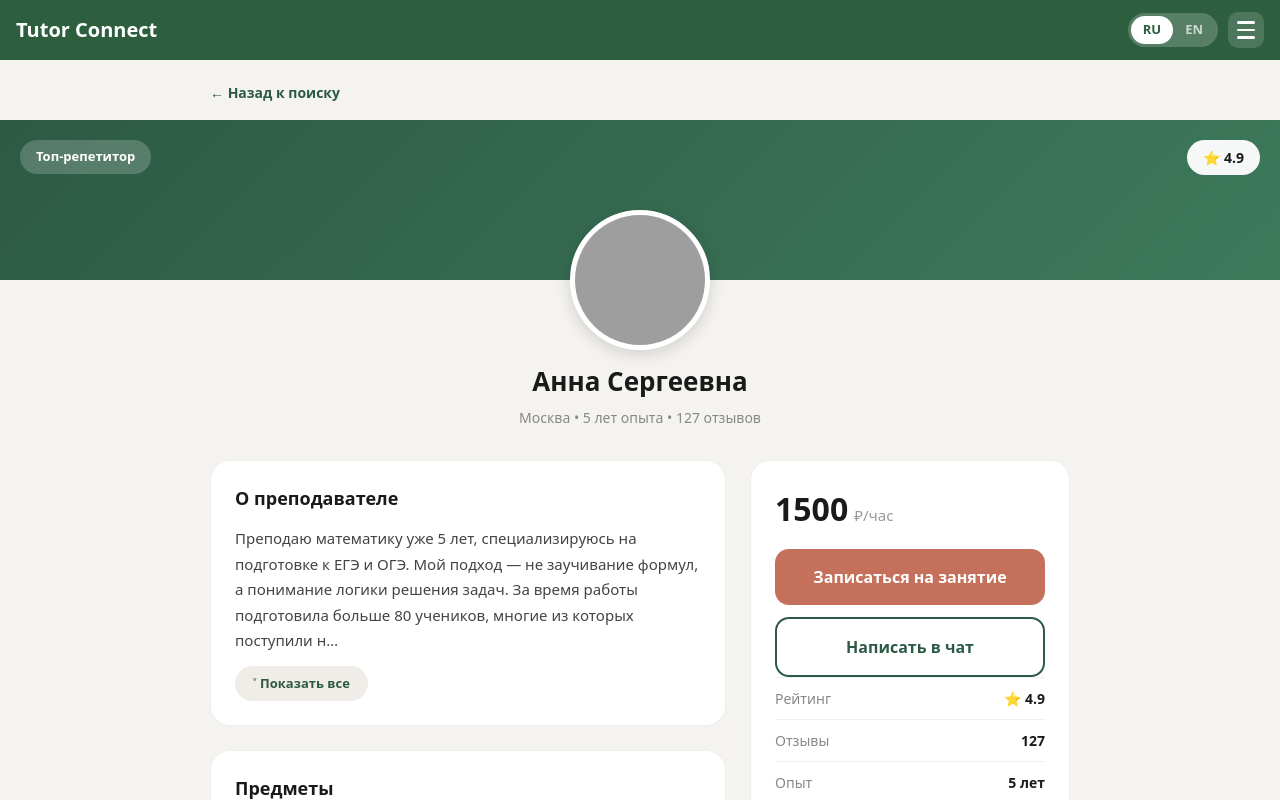
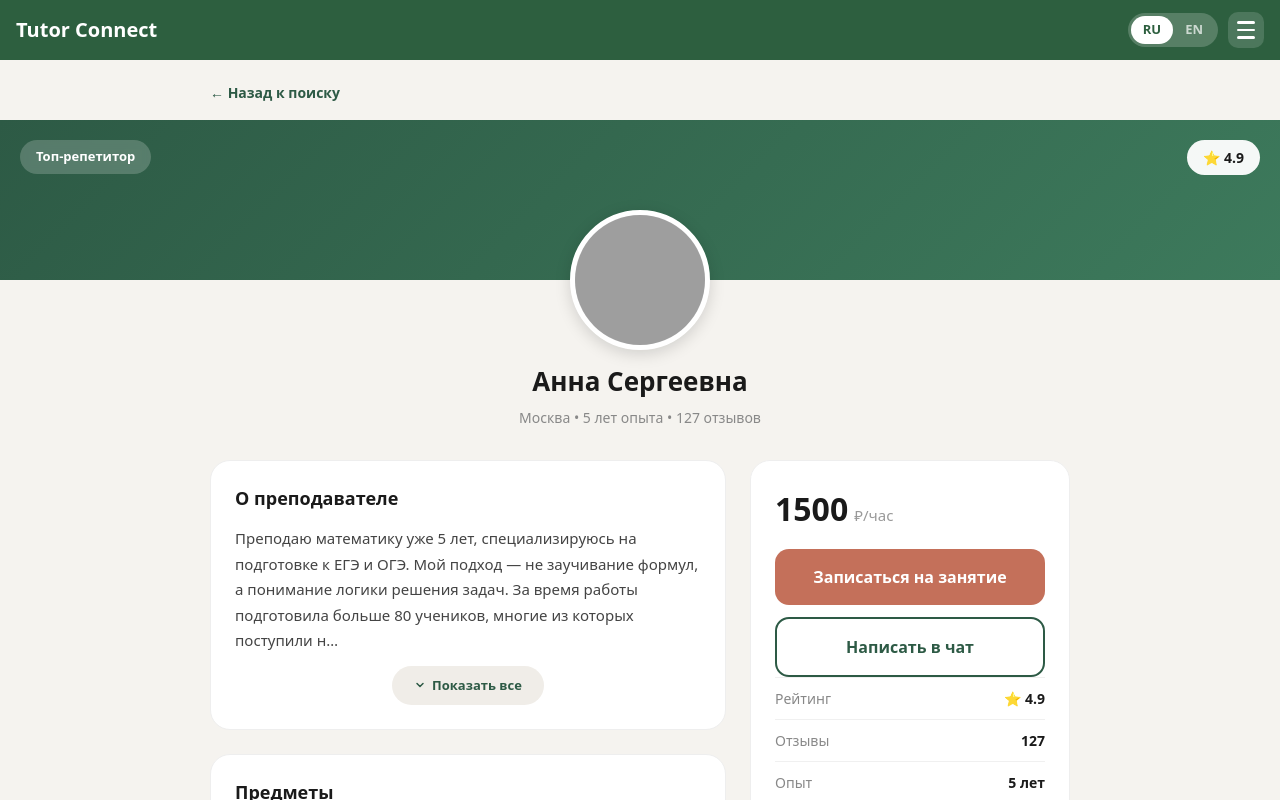
Before and after one commit to yaroslavnapril/tutor-connect, a Next.js app: page /tutors/1 in a window 1280 px wide. Shown: the top 800 px of the page. Built offline with nearby package versions, Linux system fonts and the light colour scheme; grey boxes are pictures that could not be loaded.

Commit message:
Update TutorProfileClient.tsx

```diff
--- a/app/tutors/[id]/TutorProfileClient.tsx
+++ b/app/tutors/[id]/TutorProfileClient.tsx
@@ -37,8 +37,11 @@ export default function TutorProfileClient({ tutor }: { tutor: Tutor }) {
         .tp-section { background:white; border-radius:20px; padding:24px; border:1px solid #eee; }
         .tp-section h2 { font-size:18px; font-weight:700; margin-bottom:14px; color:#1A1A1A; }
         .tp-section p { font-size:15px; color:#444; line-height:1.7; }
-        .tp-more-btn { margin-top:12px; padding:8px 18px; background:#F0EDE8; color:#2D5A45; border:none; border-radius:999px; font-size:13px; font-weight:700; cursor:pointer; display:inline-flex; align-items:center; gap:6px; }
-        .tp-more-btn:hover { background:#e5e0d8; }
+        .tp-more-btn-wrap { display:flex; justify-content:center; margin-top:12px; }
+.tp-more-btn { padding:10px 22px; background:#F0EDE8; color:#2D5A45; border:none; border-radius:999px; font-size:13px; font-weight:700; cursor:pointer; display:inline-flex; align-items:center; gap:6px; }
+.tp-more-btn:hover { background:#e5e0d8; }
+.tp-more-btn svg { width:12px; height:12px; transition:0.2s; }
+.tp-more-btn.expanded svg { transform:rotate(180deg); }
 
         .tp-tags { display:flex; flex-wrap:wrap; gap:8px; }
         .tp-tag { padding:6px 14px; background:#F0EDE8; color:#2D5A45; border-radius:999px; font-size:13px; font-weight:500; }
@@ -101,10 +104,15 @@ export default function TutorProfileClient({ tutor }: { tutor: Tutor }) {
               <h2>О преподавателе</h2>
               <p>{bioText}</p>
               {bioIsLong && (
-                <button className="tp-more-btn" onClick={() => setBioExpanded(!bioExpanded)}>
-                  {bioExpanded ? '˄ Свернуть' : '˅ Показать все'}
-                </button>
-              )}
+  <div className="tp-more-btn-wrap">
+    <button className={`tp-more-btn ${bioExpanded ? 'expanded' : ''}`} onClick={() => setBioExpanded(!bioExpanded)}>
+      <svg viewBox="0 0 24 24" fill="none" stroke="currentColor" strokeWidth="3" strokeLinecap="round" strokeLinejoin="round">
+        <polyline points="6 9 12 15 18 9" />
+      </svg>
+      {bioExpanded ? 'Свернуть' : 'Показать все'}
+    </button>
+  </div>
+)}
             </div>
 
             <div className="tp-section">
```
